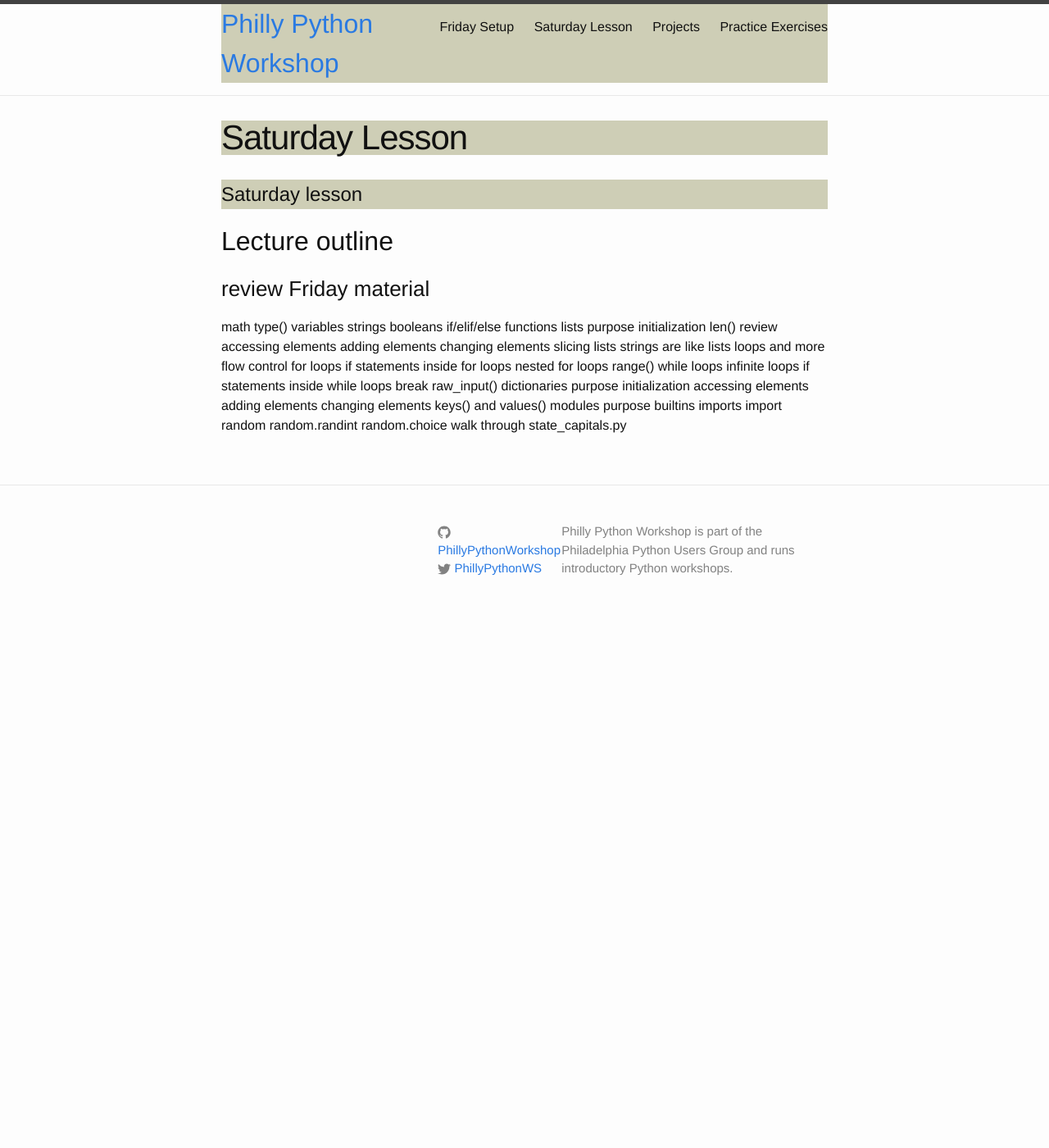
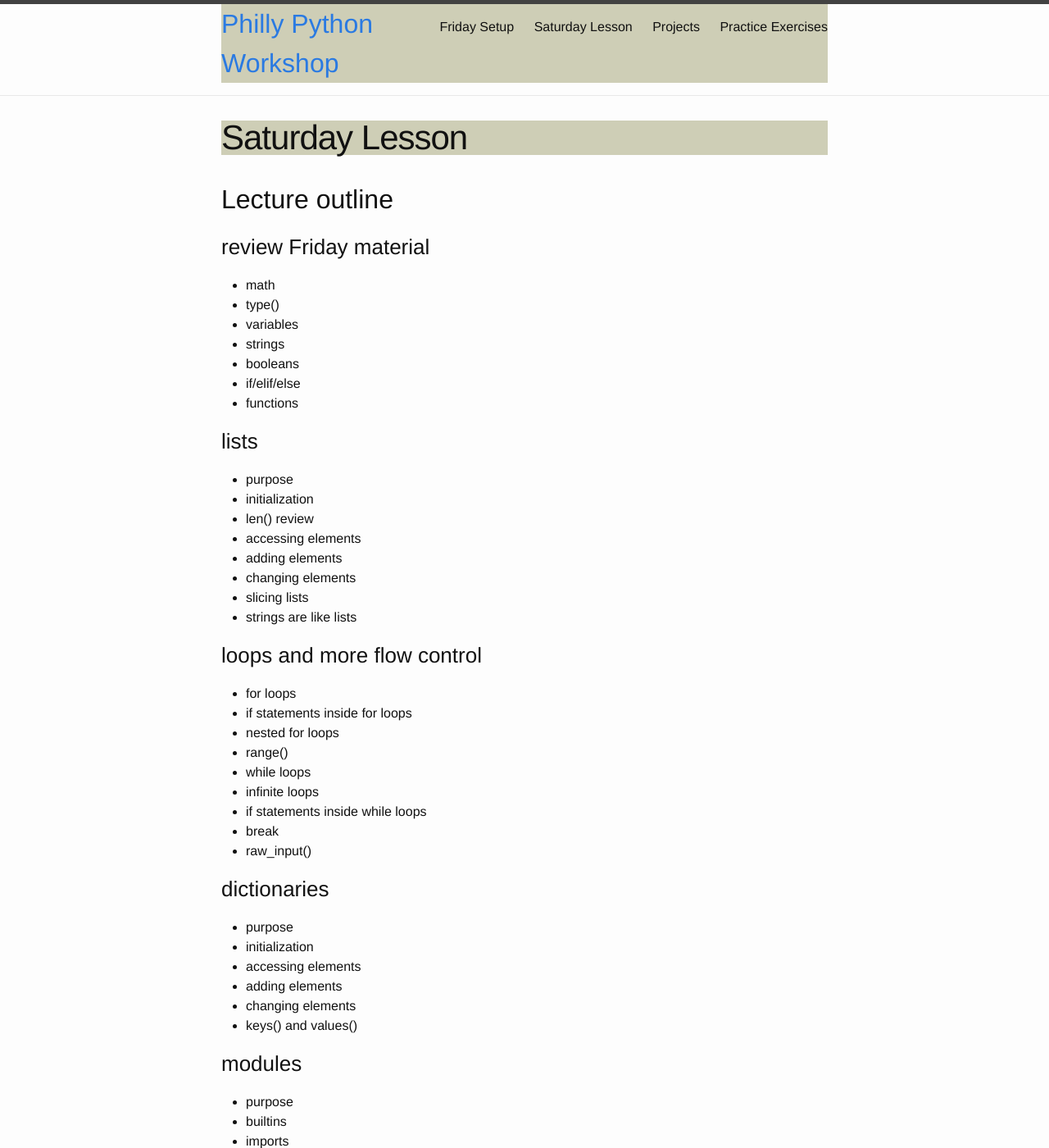
Before and after one commit to PhillyPythonWorkshop/PhillyPythonWorkshop.github.io, a Jekyll site: the page built from pages/saturday_lesson.md, in a window 1280 px wide and 1400 px high. Shown: the whole window at 82% size. Built offline with Jekyll 4.4.1, drawn with Linux system fonts in a browser that asks for light colours; some of the changed text lies outside the part shown.

Commit message:
add list for sat lesson

```diff
--- a/pages/saturday_lesson.md
+++ b/pages/saturday_lesson.md
@@ -4,49 +4,52 @@ title: Saturday Lesson
 permalink: /saturdaylesson/
 ---
 
-#Saturday lesson
-
 ##Lecture outline
 
 ###review Friday material
-math
-type()
-variables
-strings
-booleans
-if/elif/else
-functions
-lists
-purpose
-initialization
-len() review
-accessing elements
-adding elements
-changing elements
-slicing lists
-strings are like lists
-loops and more flow control
-for loops
-if statements inside for loops
-nested for loops
-range()
-while loops
-infinite loops
-if statements inside while loops
-break
-raw_input()
-dictionaries
-purpose
-initialization
-accessing elements
-adding elements
-changing elements
-keys() and values()
-modules
-purpose
-builtins
-imports
-import random
-random.randint
-random.choice
-walk through state_capitals.py
+* math
+* type()
+* variables
+* strings
+* booleans
+* if/elif/else
+* functions
+
+###lists
+* purpose
+* initialization
+* len() review
+* accessing elements
+* adding elements
+* changing elements
+* slicing lists
+* strings are like lists
+
+###loops and more flow control
+* for loops
+* if statements inside for loops
+* nested for loops
+* range()
+* while loops
+* infinite loops
+* if statements inside while loops
+* break
+* raw_input()
+
+###dictionaries
+* purpose
+* initialization
+* accessing elements
+* adding elements
+* changing elements
+* keys() and values()
+
+###modules
+* purpose
+* builtins
+* imports
+* import random
+* random.randint
+* random.choice
+
+###walk through state_capitals.py
```
